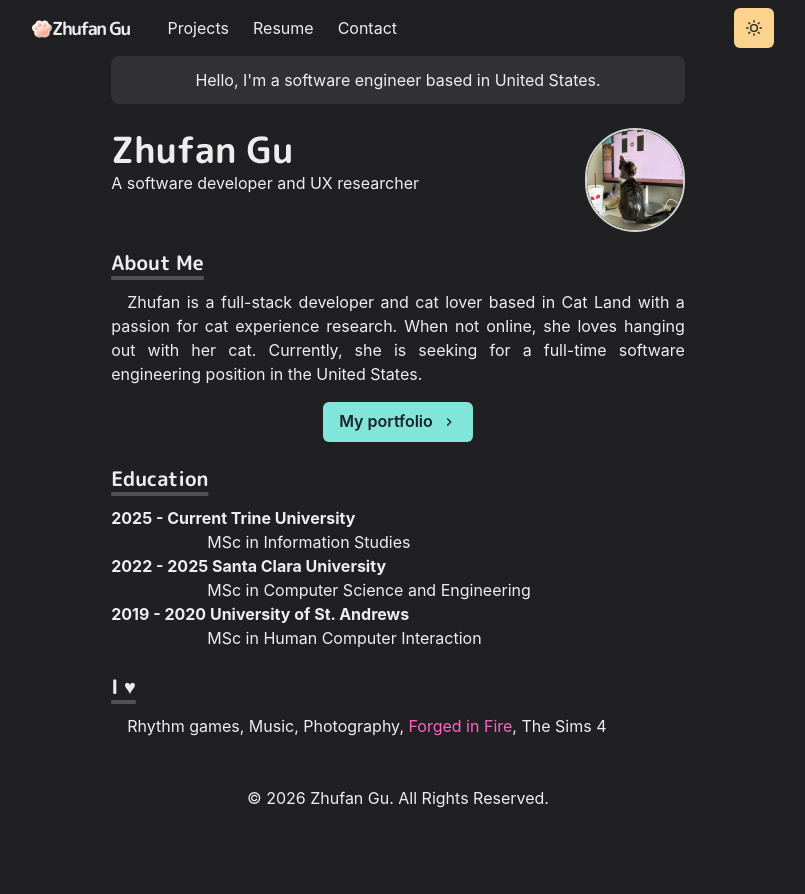
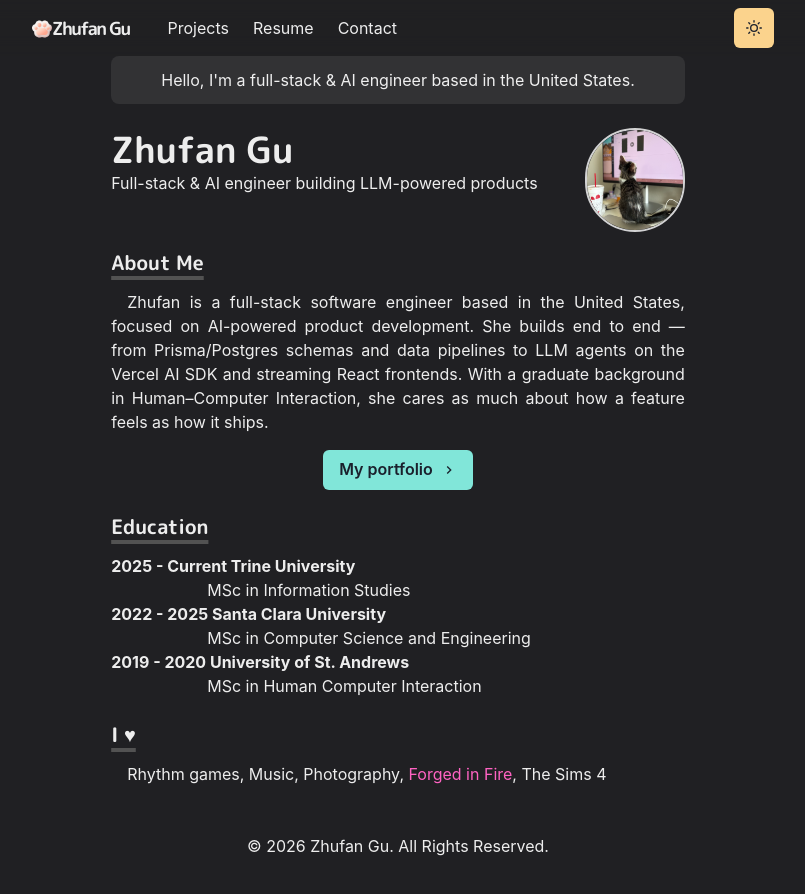
Before and after one commit to zhufangu/zhufangu.github.io, a Next.js app: page / in a window 1280 px wide. Shown: the top 894 px of the page, without its empty margins (242-1047 px from the left). Before the commit the page ends 858 px from the top, so only its background shows below. Built offline with nearby package versions, Linux system fonts and the light colour scheme.

Commit message:
Update personal introduction and professional description

```diff
--- a/pages/index.js
+++ b/pages/index.js
@@ -25,7 +25,7 @@ const Page = () => {
           mb={6}
           align="center"
         >
-          Hello, I&apos;m a software engineer based in United States.
+          Hello, I&apos;m a full-stack &amp; AI engineer based in the United States.
         </Box>
 
         <Box display={{ md: 'flex' }}>
@@ -34,7 +34,7 @@ const Page = () => {
               Zhufan Gu
             </Heading>
 
-            <p>A software developer and UX researcher</p>
+            <p>Full-stack &amp; AI engineer building LLM-powered products</p>
           </Box>
           <Box
             flexShrink={0}
@@ -66,10 +66,12 @@ const Page = () => {
             About Me
           </Heading>
           <Paragraph>
-            Zhufan is a full-stack developer and cat lover based in Cat Land
-            with a passion for cat experience research. When not online, she
-            loves hanging out with her cat. Currently, she is seeking for a
-            full-time software engineering position in the United States.
+            Zhufan is a full-stack software engineer based in the United States,
+            focused on AI-powered product development. She builds end to end —
+            from Prisma/Postgres schemas and data pipelines to LLM agents on the
+            Vercel AI SDK and streaming React frontends. With a graduate
+            background in Human–Computer Interaction, she cares as much about how
+            a feature feels as how it ships.
           </Paragraph>
           <Box align="center" my={4}>
             <NextLink href="/projects">
```
